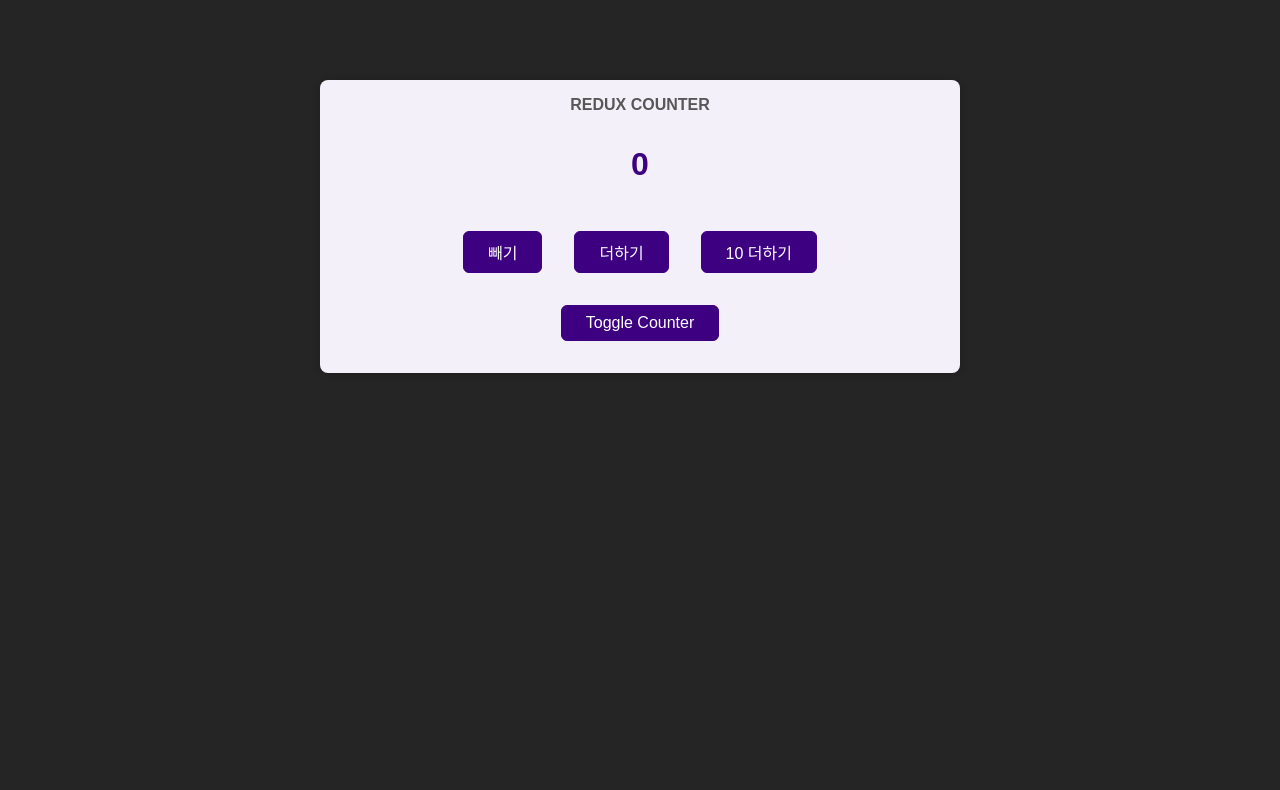
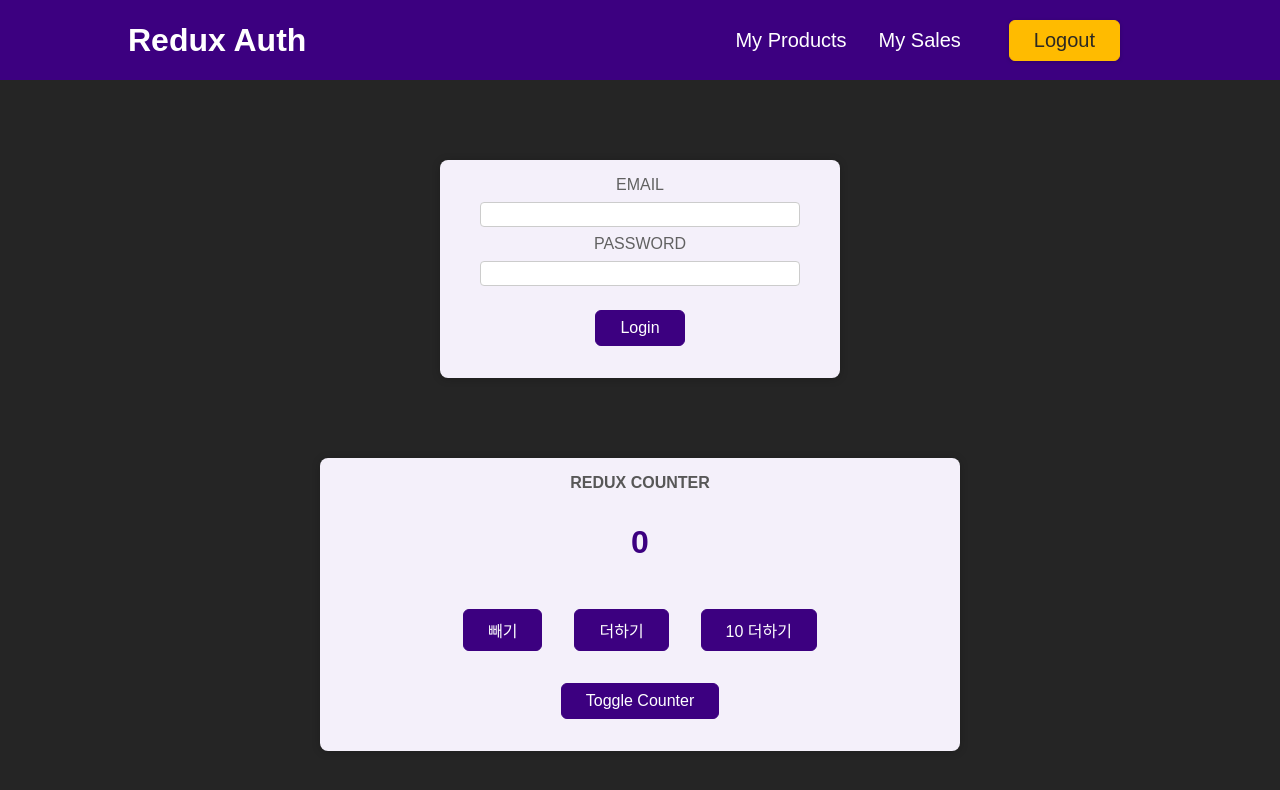
Before and after one commit to geumyoung00/redux-basic, a React (Create React App) app: page / in a window 1280 px wide. Shown: the top 790 px of the page. Built offline with nearby package versions, Linux system fonts and the light colour scheme.

Commit message:
컴포넌트 호출

```diff
--- a/src/App.js
+++ b/src/App.js
@@ -1,7 +1,17 @@
 import Counter from './components/Counter';
+import Header from './components/Header'
+import Auth from './components/Auth'
+
 
 function App() {
-  return <Counter />;
+  return (
+    <>
+      <Header />
+      <Auth />
+      <Counter />
+    </>
+  )
+
 }
 
 export default App;
```
